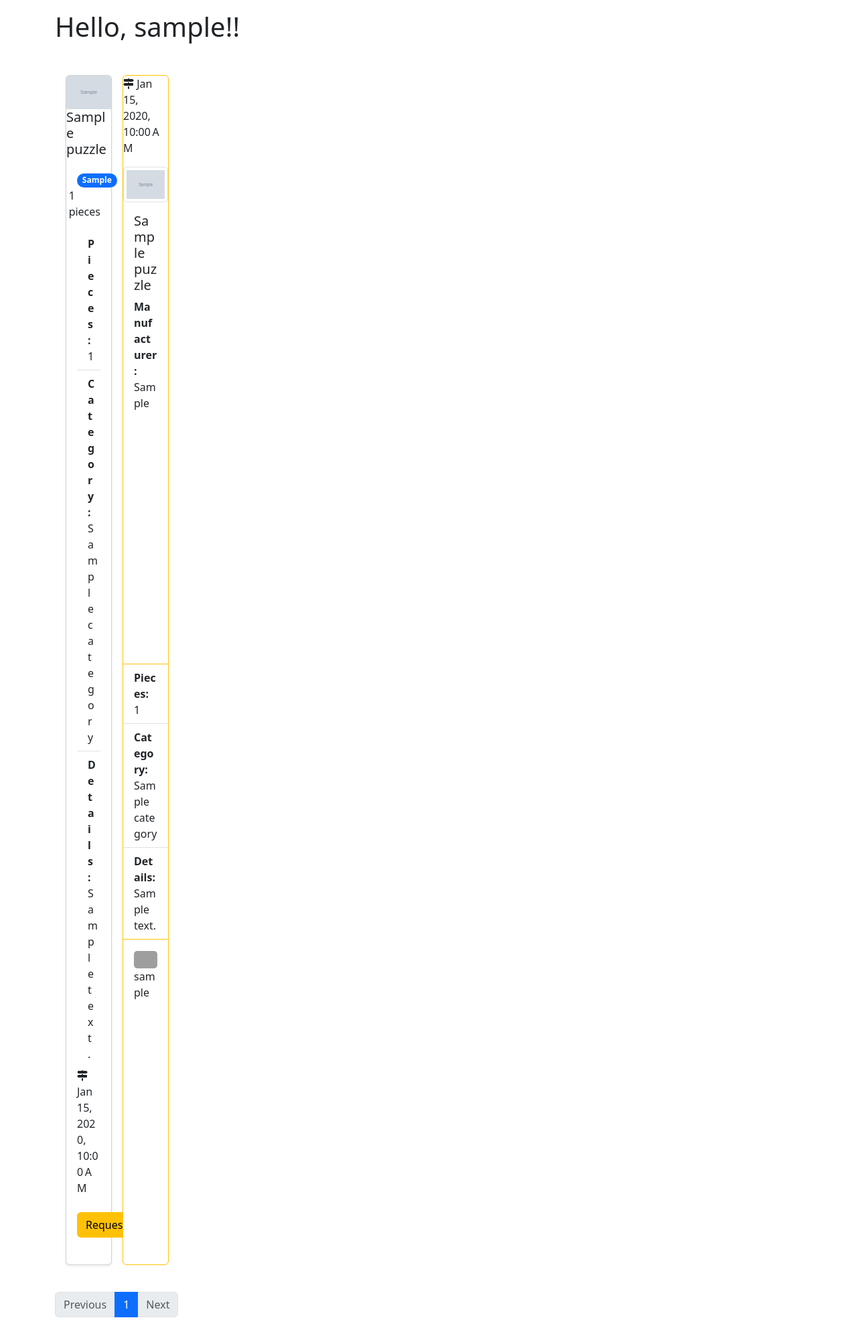
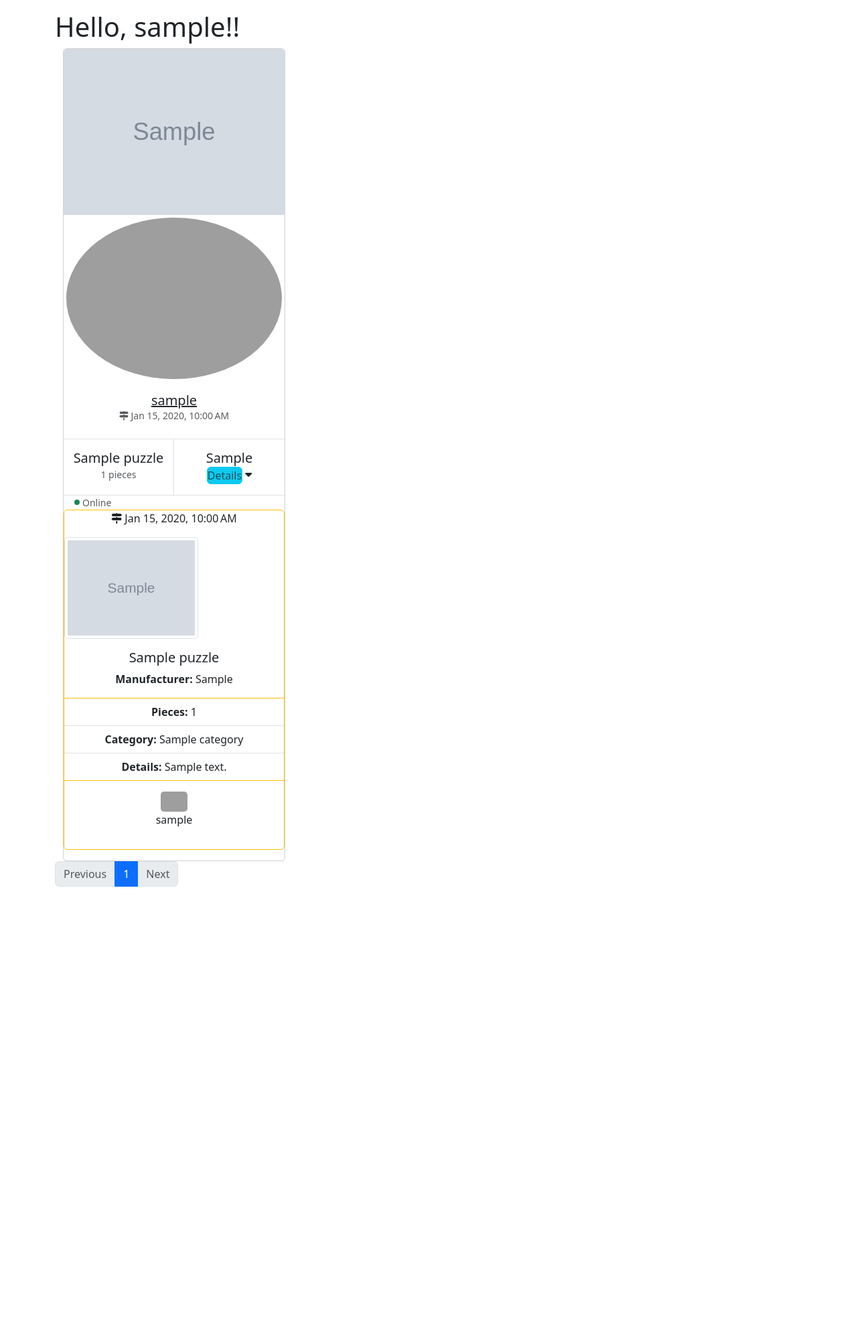
Before and after one commit to sfreeley/puzzle-post-v2-flask, a Flask app: page / in a window 1280 px wide. Shown: the part 80-2063 px from the top of the page at 67% size. After the commit the page ends 1404 px from the top, so only its background shows below. Run offline with Flask 3, Linux system fonts and the light colour scheme; a user stored in the database is signed in; tables that the repository leaves empty hold one stand-in row (values such as "Sample post"); grey boxes marked "Sample" are stand-in pictures; some libraries are stand-ins or nearby versions; grey boxes are pictures that could not be loaded.

Commit message:
updated card layout for puzzle posts

```diff
--- a/app/templates/_puzzle.html
+++ b/app/templates/_puzzle.html
@@ -4,37 +4,72 @@
         window.location.href= `/messages?recipient_id=${userId}&puzzle_id=${puzzleId}`
     }
 </script>
-<main>
-    <div class="container-fluid bg-trasparent my-4 p-3" style="position: relative;">
-        <div class="row row-cols-1 row-cols-xs-2 row-cols-sm-2 row-cols-lg-4 g-3">
-            <div class="col">
-                <div class="card h-100 shadow-sm">
-                    <img src="{{puzzle.image_url}}" class="card-img-top" alt="...">
-                    <h5 class="card-title">{{puzzle.title}}</h5>
-                    <div class="card-body">
-                        <div class="clearfix mb-3">
-                            <span class="float-start badge rounded-pill bg-primary">{{puzzle.manufacturer}}</span>
-                            <span class="float-end price-hp">{{puzzle.pieces}} pieces </span>
-                        </div>
-                        <ul class="list-group list-group-flush">
-                            <li class="list-group-item"><b>Pieces:</b> {{puzzle.pieces}}</li>
+<div class="container">
 
 
-                            <li class="list-group-item"><b>Category:</b> {% for category in puzzle.categories %}{{category.name}} {% if not loop.last %},{% endif %} {% endfor %}</li>
+              <!--Card-->
+              <div class="card overflow-hidden text-center">
+                <img src="{{puzzle.image_url}}" class="card-img-top img-fluid" alt="puzzle-image">
 
-                            <li class="list-group-item"><b>Details:</b> {% if puzzle.description %} {{puzzle.description}} {% else %} Nothing yet...</li>
+                <!--Card body-->
+                <div class="card-body p-0 puzzle-timestamp">
+                  <!--avatar-->
+                  <a href="#!.html" class="avatar xl rounded-circle bg-gray bg-opacity-10 p-1 position-relative mt-n5 d-block mx-auto">
+                    <img src="{{current_user.create_avatar(64)}}" class="avatar-img img-fluid rounded-circle" alt="avatar">
+                  </a>
+                  <h5 class="mb-0 pt-3">
+                    <a href="#!.html" class="text-reset">{{puzzle.author.username}}</a>
+                  </h5>
+                  <span class="timestamp text-muted small d-block mb-4" data-utc-date="{{ puzzle.timestamp.isoformat() }}"></span>
+                  <div class="row mx-0 border-top border-bottom">
+                    <div class="col-6 text-center border-end py-3">
+                      <h5 class="mb-0">{{puzzle.title}}</h5>
+                      <small class="text-muted">{{puzzle.pieces}} pieces</small>
+                    </div>
+                    <div class="col-6 text-center py-3">
+                      <h5 class="mb-0">{{puzzle.manufacturer}}</h5>
+                      <small class="btn btn-info text-muted p-0">Details </small>
+
+
+                       <i class="fa-solid fa-caret-down" id="puzzleInfoLink" role="button" aria-expanded="false" data-bs-toggle="dropdown"></i>
+
+                        <ul class="dropdown-menu" aria-labelledby="puzzleInfoLink">
+                            <li class="dropdown-item px-3 d-flex align-items-center justify-content-between">
+                                <span class="text-muted small"><b>Categories:</b> {% for category in puzzle.categories %}{{category.name}} {% if not loop.last %},{% endif %} {% endfor %}</span>
+                            </li>
+                            <li class="dropdown-item px-3 d-flex align-items-center justify-content-between">
+                                <span class="text-muted small"><b>Condition:</b> {{puzzle.condition}}</span>
+                            </li>
+                            {% if puzzle.description %}
+                            <li class="dropdown-item px-3 d-flex align-items-center justify-content-between">
+                                <span class="text-muted small"><b>Description:</b>{{puzzle.description}}</span>
+                            </li>
                             {% endif %}
 
+
+
                         </ul>
-                        <div class="puzzle-timestamp {% if puzzle.author.username == current_user.username %} border-warning mb-3 {% else %} border-info mb-3 {% endif %}" style="max-width: 35rem;">
-                            <p class="timestamp" data-utc-date="{{ puzzle.timestamp.isoformat() }}"></p>
-                        </div>
-                        <div class="text-center my-4">
-                            <a href="#" class="btn btn-warning">Request</a>
-                        </div>
-                     </div>
+
                     </div>
+                  </div>
+                    <li class="list-group-item px-3 d-flex align-items-center justify-content-between">
+                      <span class="text-muted small d-flex align-items-center">
+                        <span class="align-middle lh-1 me-1 size-5 border border-4 border-success rounded-circle d-inline-block"></span>
+                        Online
+                      </span>
+                      {% if puzzle.user_id != current_user.id %}
+
+                      <div class="text-end">
+                        <a href="/messages?recipient_id={{puzzle.author.id}}&puzzle_id={{puzzle.id}}" class="btn btn-sm btn-primary">Request</a>
+                      </div>
+                      {% endif %}
+                    </li>
+                  </ul>
                 </div>
+
+
+
+
 
 <div class="col">
     <div class="card h-100 puzzle-timestamp {% if puzzle.author.username == current_user.username %} border-warning mb-3 {% else %} border-info mb-3 {% endif %}" style="max-width: 35rem;">
```
